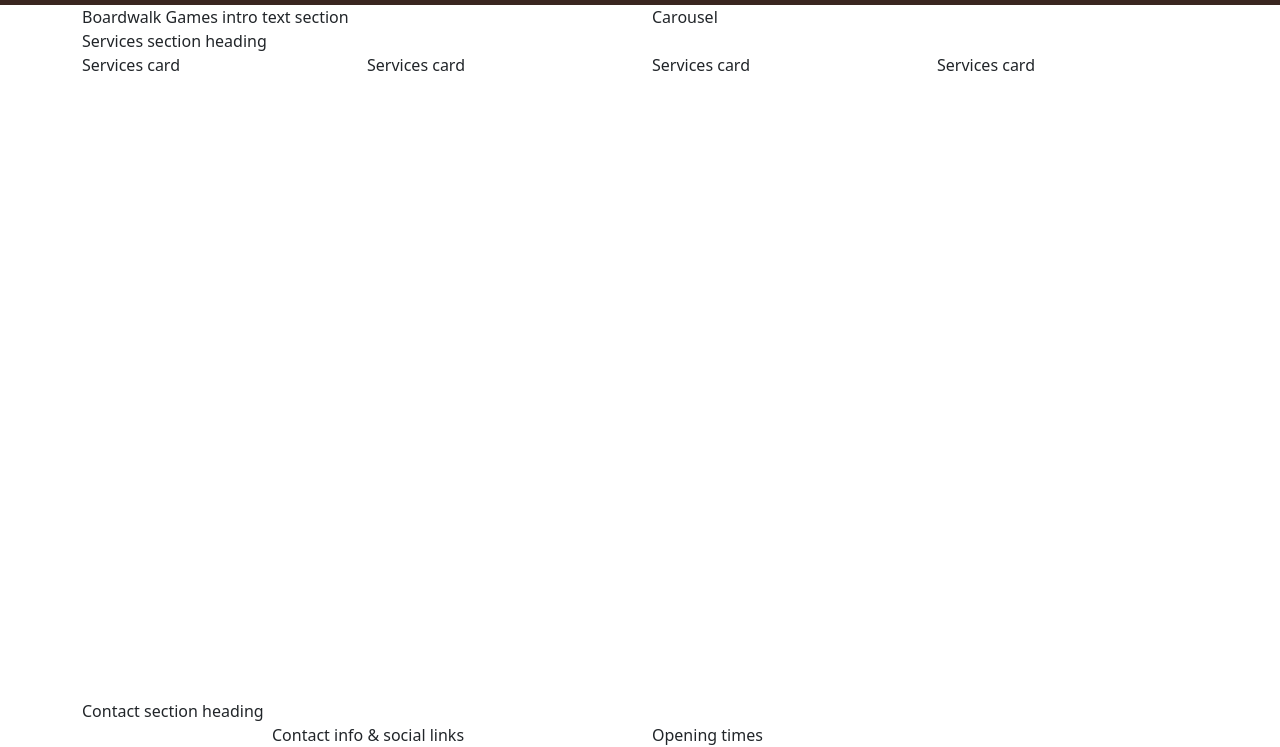
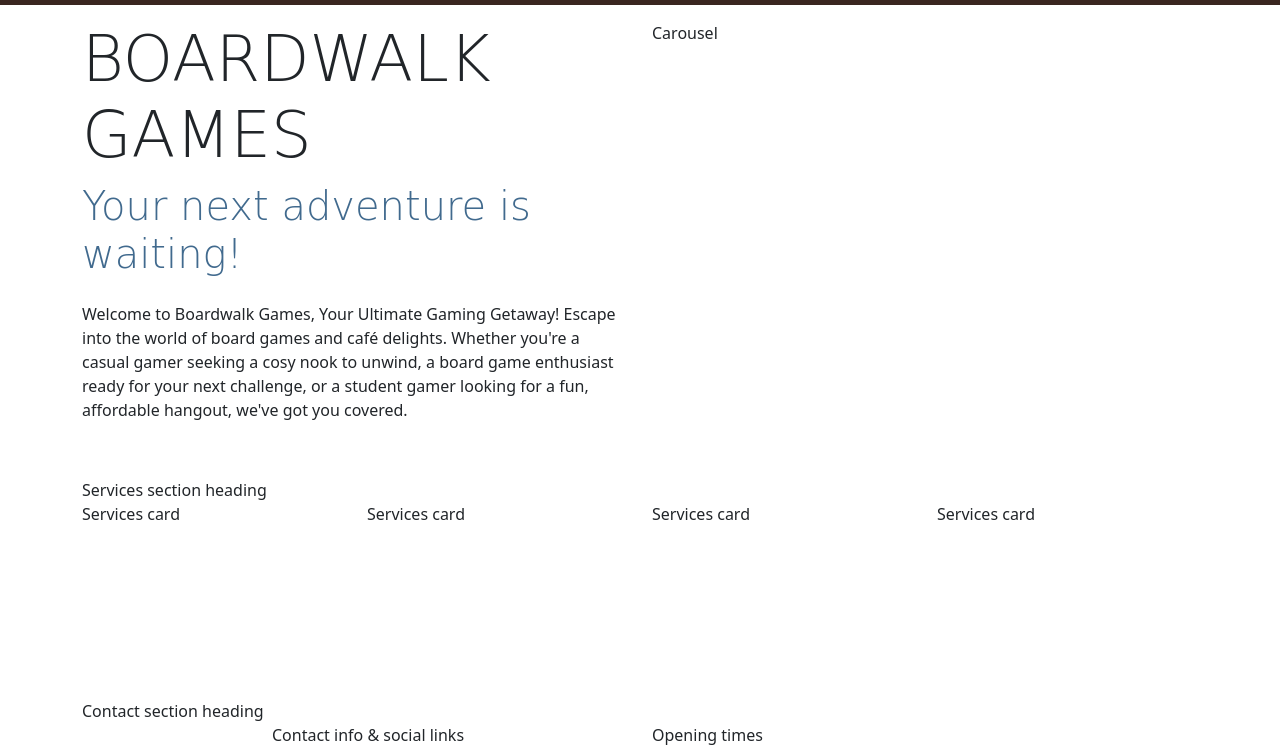
Before and after one commit to UkCoder165/Boardwalk-games, a plain HTML site: page index.html in a window 1280 px wide. Shown: the part 53-800 px from the top of the page. Drawn offline with nearby package versions, Linux system fonts and the light colour scheme; a web font is replaced by a local one.

Commit message:
Adding the header text

```diff
--- a/assets/css/style.css
+++ b/assets/css/style.css
@@ -22,10 +22,16 @@
 h3 {
     font-family: var(--secondary-font);
     color: var(--primary-color);
+    text-transform: uppercase;
 }
 
 .sub-heading-color {
     color: var(--highlight-color);
+}
+
+.section {
+    margin-top: 1rem;
+    margin-bottom: 2rem;
 }
 
 /* navbar */
@@ -38,6 +44,12 @@
     width: 30px;
 }
 
+/* Header */
+
+#header .lead {
+    font-family: var(--secondary-font);
+}
+
 /* grid visualisation css for testing */
 /*.container,
 .row {
--- a/index.html
+++ b/index.html
@@ -48,11 +48,17 @@
   </div>
 </nav>
 
-
     <!-- Header with carousel -->
-     <header class="container">
+     <header id="header" class="container section">
         <div class="row">
-            <div class="col-12 col-xl-6">Boardwalk Games intro text section</div>
+            <div class="col-12 col-xl-6 text-center text-xl-start">
+                <h1 class="display-3">Boardwalk Games</h1>
+                <p class="lead display-6 sub-heading-color">Your next adventure is waiting!</p>
+                <p class="my-4">Welcome to Boardwalk Games, Your Ultimate Gaming Getaway! Escape into the world of
+                    board games and café delights. Whether you're a casual gamer seeking a cosy nook to unwind,
+                    a board game enthusiast ready for your next challenge, or a student gamer looking for a fun,
+                    affordable hangout, we've got you covered.</p>
+            </div>
             <div class="col-12 col-xl-6">Carousel</div>
         </div>
      </header>
```
